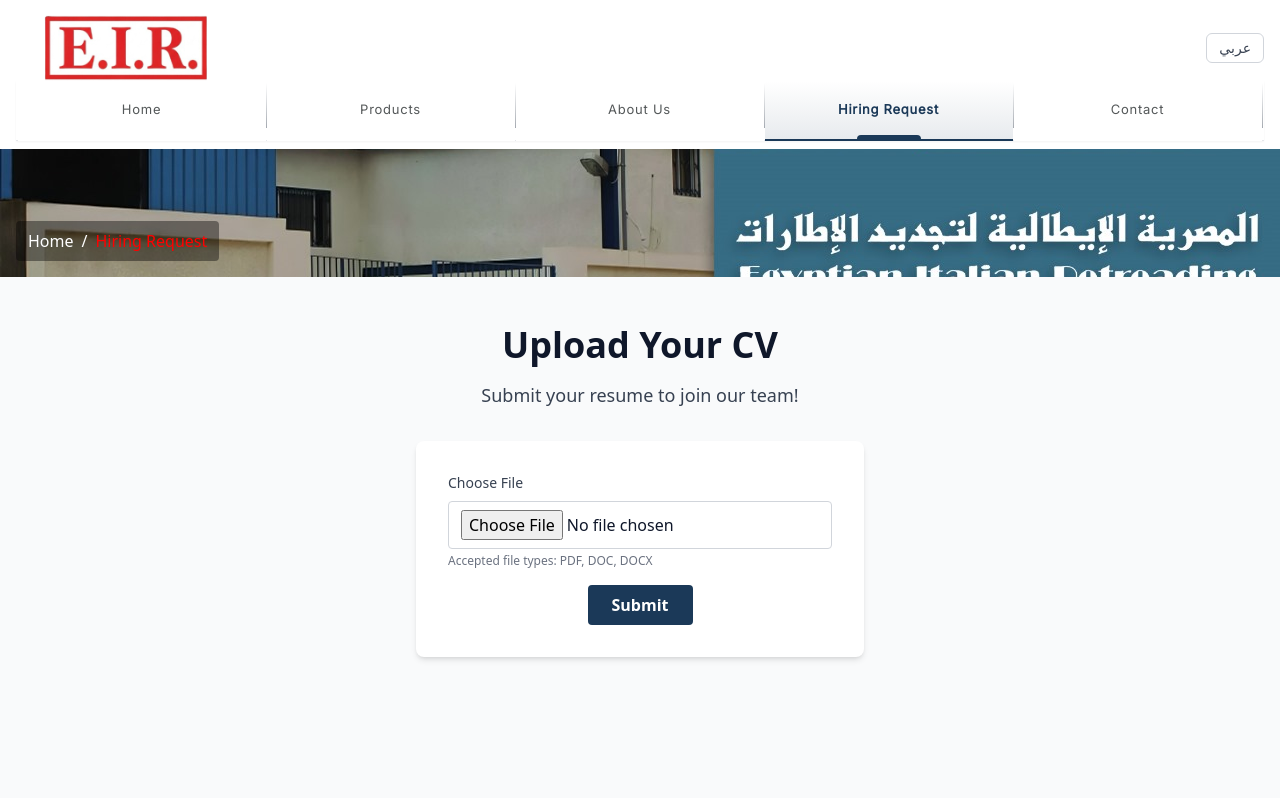
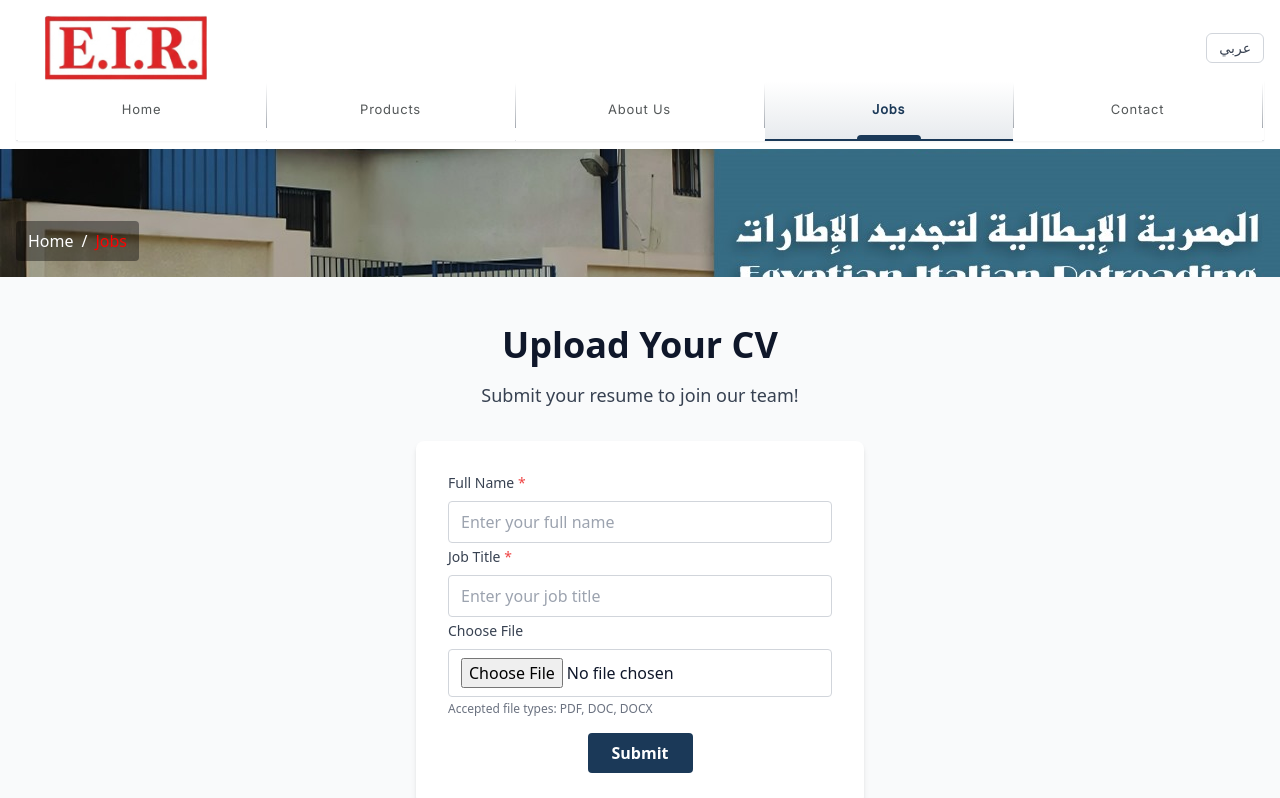
Before and after one commit to Zafaranii/EgyptianItalian, a React (Vite) app: page /order-online in a window 1280 px wide. Shown: the top 798 px of the page. Built offline with nearby package versions, Linux system fonts and the light colour scheme.

Commit message:
fix issues_4

```diff
--- a/src/components/ui/mega-menu.tsx
+++ b/src/components/ui/mega-menu.tsx
@@ -59,7 +59,7 @@ export const MegaMenu = ({ isVisible, hoveredItem }: MegaMenuProps): JSX.Element
             },
             {
               name: t('megaMenu.service4'),
-              image: "/images/sub/Tire Repair/b0cedb89-0fb4-407d-aefe-9d9f5318ad39.jpg",
+              image: "/images/sub/Tire Repair/DSC_5660.JPG",
               icon: <FaWrench />,
               link: "/products/tire-repair",
               desc: t('megaMenu.serviceCard4Desc'),
--- a/src/i18n/locales/ar/translation.json
+++ b/src/i18n/locales/ar/translation.json
@@ -6,7 +6,7 @@
     "resources": "الموارد",
     "partnerPrograms": "برامج الشركاء",
     "aboutUs": "من نحن",
-    "orderOnline": "اطلب أونلاين",
+    "orderOnline": "فرص العمل",
     "contact": "تواصل معنا"
   },
   "mainBanner": {
@@ -251,6 +251,10 @@
     "selectedFile": "الملف المحدد:",
     "submitButton": "إرسال",
     "successMessage": "تم رفع سيرتك الذاتية بنجاح!",
-    "fileTypes": "أنواع الملفات المقبولة: PDF, DOC, DOCX"
+    "fileTypes": "أنواع الملفات المقبولة: PDF, DOC, DOCX",
+    "nameLabel": "الاسم الكامل",
+    "namePlaceholder": "ادخل اسمك الكامل",
+    "jobTitleLabel": "المسمى الوظيفي",
+    "jobTitlePlaceholder": "ادخل المسمى الوظيفي الخاص بك"
   }
 }
--- a/src/i18n/locales/en/translation.json
+++ b/src/i18n/locales/en/translation.json
@@ -6,7 +6,7 @@
     "resources": "Resources",
     "partnerPrograms": "Partner Programs",
     "aboutUs": "About Us",
-    "orderOnline": "Hiring Request",
+    "orderOnline": "Jobs",
     "contact": "Contact"
   },
   "mainBanner": {
@@ -63,7 +63,7 @@
     "aboutUs": "About Us",
     "products": "Products",
     "services": "Services",
-    "partnerPrograms": "Hiring Request",
+    "partnerPrograms": "Jobs",
     "uploadCv": "Upload Your CV",
     "contact": "Contact",
     "contactInfo": "Contact Information",
@@ -148,7 +148,11 @@
     "selectedFile": "Selected file:",
     "submitButton": "Submit",
     "successMessage": "Your CV has been uploaded successfully!",
-    "fileTypes": "Accepted file types: PDF, DOC, DOCX"
+    "fileTypes": "Accepted file types: PDF, DOC, DOCX",
+    "nameLabel": "Full Name",
+    "namePlaceholder": "Enter your full name",
+    "jobTitleLabel": "Job Title",
+    "jobTitlePlaceholder": "Enter your job title"
   },
   "timeline": {
     "heading": "Roadmap So Far (Historical Timeline)",
--- a/src/pages/OrderOnlinePage.tsx
+++ b/src/pages/OrderOnlinePage.tsx
@@ -7,6 +7,9 @@ export const OrderOnlinePage = (): JSX.Element => {
   const fileInputRef = useRef<HTMLInputElement>(null);
   const [fileName, setFileName] = useState<string>("");
   const [success, setSuccess] = useState<boolean>(false);
+  const [name, setName] = useState('');
+  const [jobTitle, setJobTitle] = useState('');
+  const [errors, setErrors] = useState<{ name?: string; jobTitle?: string }>({});
 
   const handleFileChange = (e: React.ChangeEvent<HTMLInputElement>) => {
     if (e.target.files && e.target.files[0]) {
@@ -17,6 +20,17 @@ export const OrderOnlinePage = (): JSX.Element => {
 
   const handleSubmit = (e: React.FormEvent) => {
     e.preventDefault();
+    let newErrors: { name?: string; jobTitle?: string } = {};
+    if (!name.trim()) {
+      newErrors.name = t('uploadCV.nameRequired') || 'Required';
+    }
+    if (!jobTitle.trim()) {
+      newErrors.jobTitle = t('uploadCV.jobTitleRequired') || 'Required';
+    }
+    setErrors(newErrors);
+    if (Object.keys(newErrors).length > 0) {
+      return;
+    }
     // Here you would handle the file upload logic (e.g., send to server)
     setSuccess(true);
   };
@@ -43,6 +57,30 @@ export const OrderOnlinePage = (): JSX.Element => {
         <p className="text-lg text-gray-700 mb-8 text-center">{t('uploadCV.subtitle')}</p>
         <form className="bg-white rounded-lg shadow-md p-8 w-full max-w-md flex flex-col items-center" onSubmit={handleSubmit}>
           <div className="w-full mb-4">
+            <label className="block text-sm font-medium text-gray-700 mb-2">
+              {t('uploadCV.nameLabel')} <span className="text-red-500">*</span>
+            </label>
+            <input
+              type="text"
+              className={`w-full border border-gray-300 rounded px-3 py-2 mb-1 ${errors.name ? 'border-red-500' : ''}`}
+              placeholder={t('uploadCV.namePlaceholder')}
+              value={name}
+              onChange={e => setName(e.target.value)}
+              required
+            />
+            {errors.name && <div className="text-red-500 text-xs mb-2">{errors.name}</div>}
+            <label className="block text-sm font-medium text-gray-700 mb-2">
+              {t('uploadCV.jobTitleLabel')} <span className="text-red-500">*</span>
+            </label>
+            <input
+              type="text"
+              className={`w-full border border-gray-300 rounded px-3 py-2 mb-1 ${errors.jobTitle ? 'border-red-500' : ''}`}
+              placeholder={t('uploadCV.jobTitlePlaceholder')}
+              value={jobTitle}
+              onChange={e => setJobTitle(e.target.value)}
+              required
+            />
+            {errors.jobTitle && <div className="text-red-500 text-xs mb-2">{errors.jobTitle}</div>}
             <label className="block text-sm font-medium text-gray-700 mb-2">{t('uploadCV.fileInputLabel')}</label>
             <input
               type="file"
```
